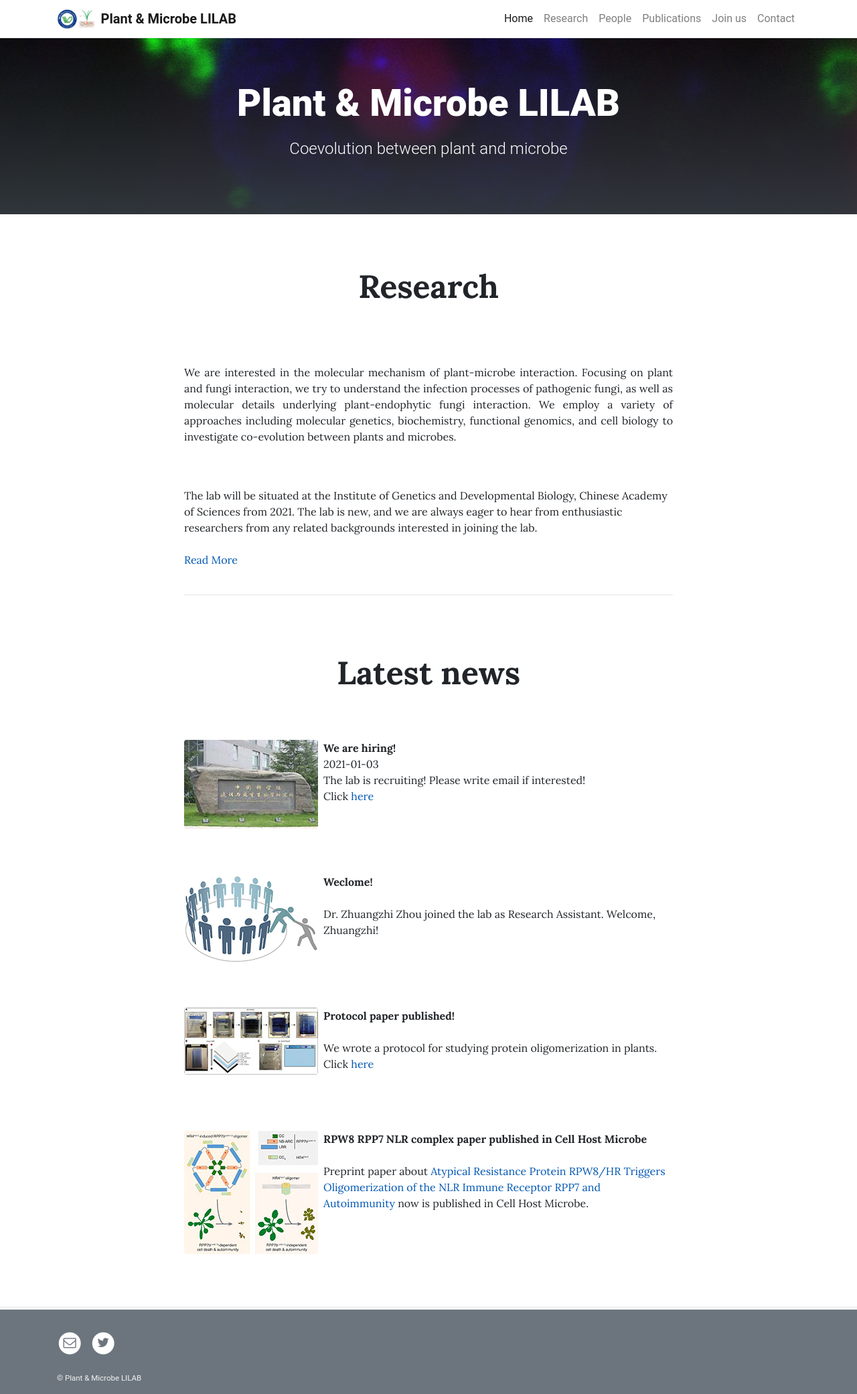
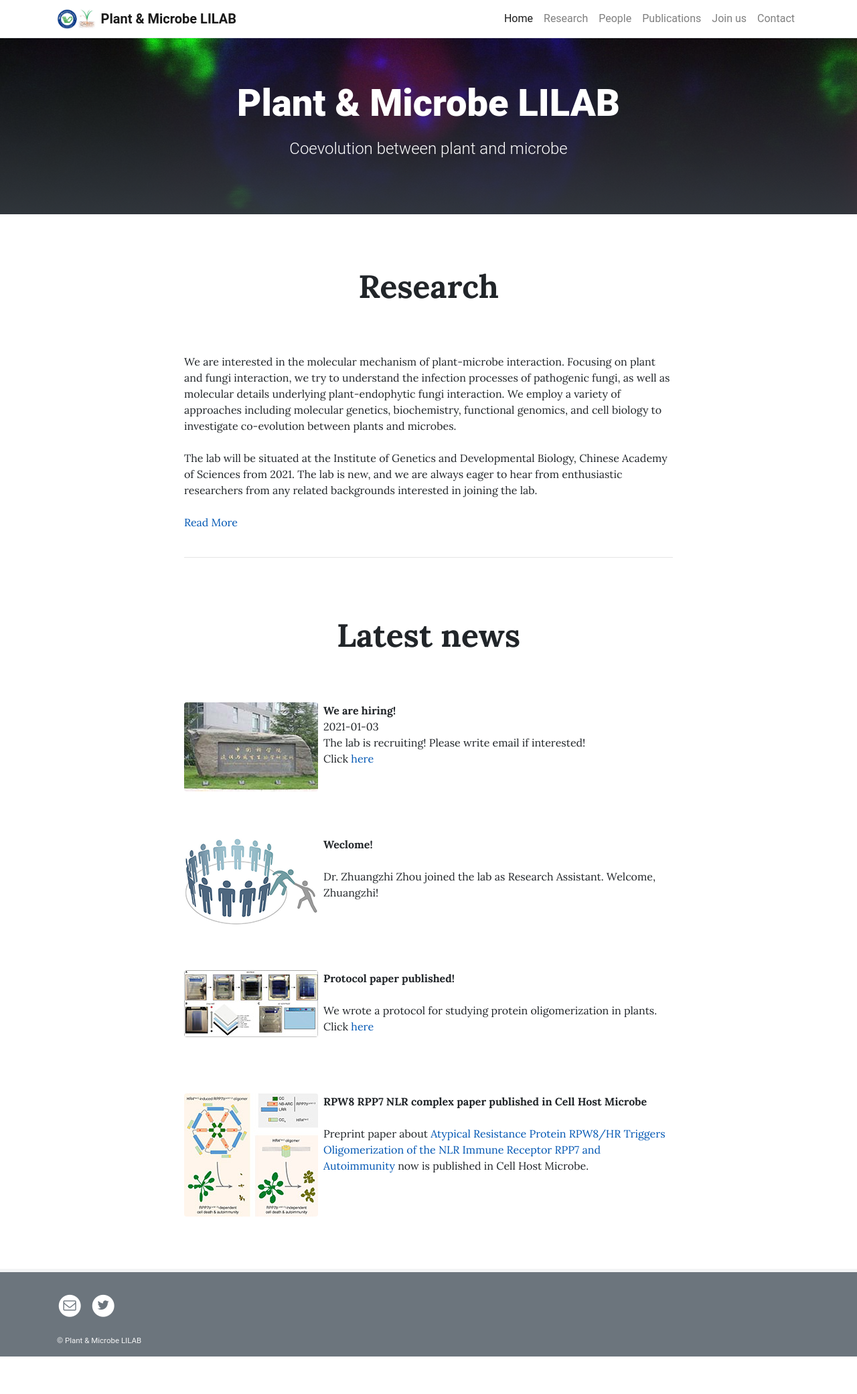
Before and after one commit to leili-plantmicrobe/leili-plantmicrobe.github.io, a Jekyll site: the page built from pages/home.md, in a window 1280 px wide. Shown: the whole page at 67% size. Built offline with Jekyll 4.4.1, drawn with Linux system fonts in a browser that asks for light colours; after the commit the page ends 2026 px from its top, so only the background shows below that.

Commit message:
Update home.md

```diff
--- a/pages/home.md
+++ b/pages/home.md
@@ -14,7 +14,7 @@ permalink: /
 </p>
 <br/>
 <br/>
-<p style='text-align: justify;'>We are interested in the molecular mechanism of plant-microbe interaction. Focusing on plant and fungi interaction, we try to understand the infection processes of pathogenic fungi, as well as molecular details underlying plant-endophytic fungi interaction. We employ a variety of approaches including molecular genetics, biochemistry, functional genomics, and cell biology to investigate co-evolution between plants and microbes.</p>
+We are interested in the molecular mechanism of plant-microbe interaction. Focusing on plant and fungi interaction, we try to understand the infection processes of pathogenic fungi, as well as molecular details underlying plant-endophytic fungi interaction. We employ a variety of approaches including molecular genetics, biochemistry, functional genomics, and cell biology to investigate co-evolution between plants and microbes.
 <br/>
 <br/>
 The lab will be situated at the Institute of Genetics and Developmental Biology, Chinese Academy of Sciences from 2021. The lab is new, and we are always eager to hear from enthusiastic researchers from any related backgrounds interested in joining the lab.
```
